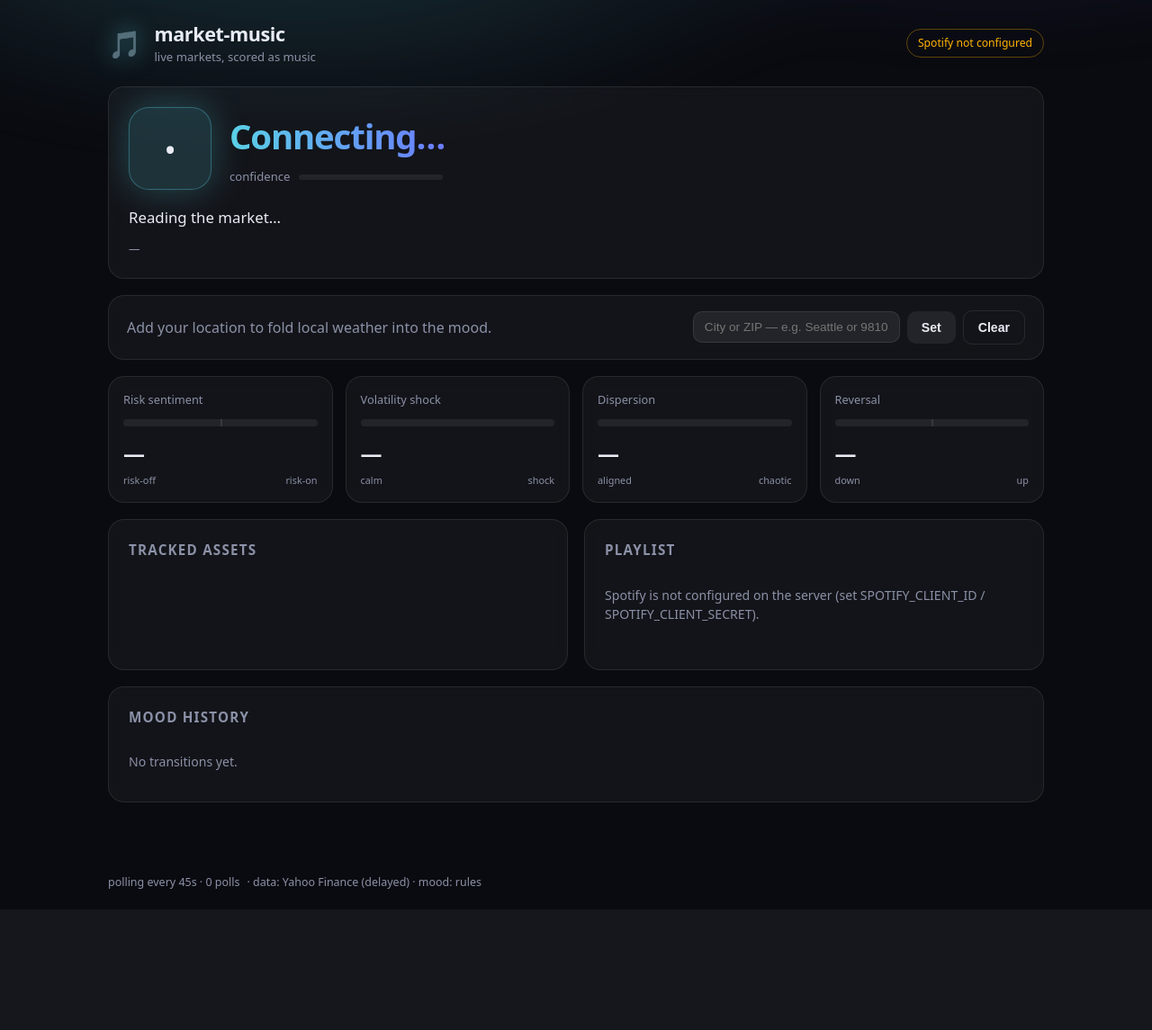
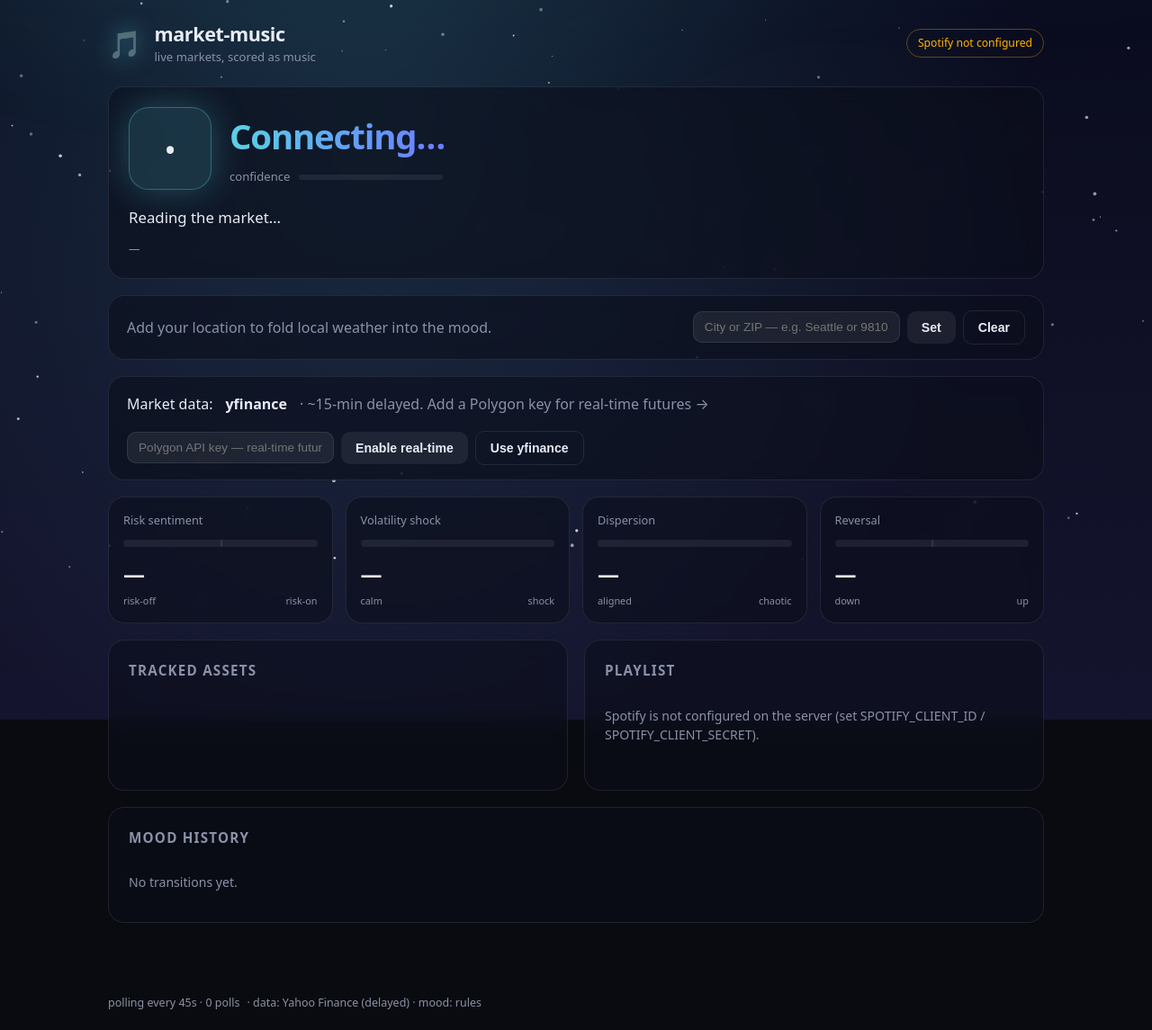
Before and after one commit to ppinkhasov/market-music, a FastAPI app: page / in a window 1280 px wide. Shown: the whole page at 90% size. Before the commit the page ends 1011 px from the top, so only its background shows below. Run offline with FastAPI, Linux system fonts and the light colour scheme.

Commit message:
Add in-app Polygon key entry + dynamic time/weather/mood background
Two UX features.

1) Market-data source picker (app/main.py, app/config.py, app/market_data.py):
   paste a Polygon API key right in the dashboard to switch to real-time stocks
   + futures, or revert to yfinance — no manual .env editing. The key is
   validated against Polygon's previous-close endpoint, applied live (provider
   swapped + cached client reset without a restart), and persisted to .env.
   - POST /api/config/polygon {api_key}, POST /api/config/provider {provider}.
   - Key is charset-guarded ([A-Za-z0-9_-]) and env values are newline-stripped
     so a value can't inject extra .env lines.
   - update_env writes atomically (temp file + fsync + os.replace) so a crash
     mid-write can never truncate .env and lose the user's keys.
   - reset_polygon drops the cached provider without closing its client (a poll
     may be mid-flight in a worker thread).

2) Dynamic background (app/static/scene.js): a generative canvas sky that
   shifts with the time of day (night -> dawn -> midday -> dusk gradients),
   weather (rain/snow/stars/clouds particles), and market mood (accent glow),
   with motion that pulses to the current energy — an ambient "visualizer".
   Real audio-reactive FFT isn't possible (Spotify's Web Playback SDK plays a
   DRM stream with no Web Audio access), so it's driven by the mood's energy.
   - Self-guarded rAF loop (no duplicate loops on tab visibility toggles),
     pauses when hidden. Cards darkened to stay readable over any sky.

Hardened from an adversarial review: the atomic .env write above was the one
confirmed finding (non-atomic write could corrupt .env). Verified live: night
sky + stars, the theme recolors with the mood (gold for euphoric), the provider
round-trip (yfinance <-> polygon) and bad-key rejection both work, .env intact.

Co-Authored-By: Claude Opus 4.8 (1M context) <noreply@anthropic.com>

```diff
--- a/app/main.py
+++ b/app/main.py
@@ -12,7 +12,10 @@ from fastapi.responses import HTMLResponse, JSONResponse, RedirectResponse
 from fastapi.staticfiles import StaticFiles
 from fastapi.templating import Jinja2Templates
 
-from . import spotify_client, weather as weather_mod
+import asyncio
+import re
+
+from . import config, market_data, spotify_client, weather as weather_mod
 from .config import settings
 from .state import UserSession, engine
 
@@ -144,6 +147,55 @@ async def set_location(request: Request):
 async def clear_location():
     await engine.clear_location()
     return {"ok": True}
+
+
+# --- Market data source (Polygon key) -------------------------------------
+
+@app.post("/api/config/polygon")
+async def set_polygon_key(request: Request):
+    """Save a Polygon API key to the local .env and switch to real-time mode."""
+    try:
+        payload = await request.json()
+    except Exception:
+        payload = {}
+    key = (payload.get("api_key") or "").strip()
+    if not key:
+        return JSONResponse({"error": "Enter a Polygon API key."}, status_code=400)
+    if not re.fullmatch(r"[A-Za-z0-9_-]{8,80}", key):
+        return JSONResponse({"error": "That doesn't look like a Polygon API key."}, status_code=400)
+    ok, msg = await asyncio.to_thread(market_data.validate_polygon_key, key)
+    if not ok:
+        return JSONResponse({"error": msg}, status_code=400)
+    # Apply live + persist so it survives a restart.
+    settings.polygon_api_key = key
+    settings.market_data_provider = "polygon"
+    market_data.reset_polygon()
+    try:
+        config.update_env({"POLYGON_API_KEY": key, "MARKET_DATA_PROVIDER": "polygon"})
+    except Exception:
+        log.exception("failed to persist polygon key to .env")
+        return JSONResponse({"error": "Saved live, but couldn't write .env."}, status_code=500)
+    return {"ok": True, "provider": "polygon"}
+
+
+@app.post("/api/config/provider")
+async def set_provider(request: Request):
+    """Switch the active market-data provider (yfinance | polygon)."""
+    try:
+        payload = await request.json()
+    except Exception:
+        payload = {}
+    provider = (payload.get("provider") or "").strip()
+    if provider not in ("yfinance", "polygon"):
+        return JSONResponse({"error": "Provider must be 'yfinance' or 'polygon'."}, status_code=400)
+    if provider == "polygon" and not settings.polygon_configured:
+        return JSONResponse({"error": "No Polygon key set yet."}, status_code=400)
+    settings.market_data_provider = provider
+    try:
+        config.update_env({"MARKET_DATA_PROVIDER": provider})
+    except Exception:
+        log.exception("failed to persist provider to .env")
+    return {"ok": True, "provider": provider}
 
 
 # --- Spotify OAuth --------------------------------------------------------
--- a/app/static/app.js
+++ b/app/static/app.js
@@ -314,6 +314,52 @@
     }
   }
 
+  function renderDataSource(cfg) {
+    const now = $("dataNow");
+    if (!now) return;
+    const isPoly = cfg.market_data_provider === "polygon" && cfg.polygon_configured;
+    now.innerHTML = "";
+    now.appendChild(makeEl("span", null, "Market data: "));
+    if (isPoly) {
+      now.appendChild(makeEl("b", "src-badge src-polygon", "POLYGON"));
+      now.appendChild(makeEl("span", "muted", " real-time stocks + futures"));
+    } else {
+      now.appendChild(makeEl("b", null, "yfinance"));
+      now.appendChild(makeEl("span", "muted", " · ~15-min delayed. Add a Polygon key for real-time futures →"));
+    }
+    // Show the key form for yfinance; a revert button when already on Polygon.
+    const focused = document.activeElement === $("polygonKey");
+    if (!focused) {
+      $("polygonKey").style.display = isPoly ? "none" : "";
+      $("polygonBtn").style.display = isPoly ? "none" : "";
+      $("revertProviderBtn").hidden = !isPoly;
+    }
+  }
+
+  async function submitPolygonKey() {
+    const key = $("polygonKey").value.trim();
+    if (!key) return;
+    const btn = $("polygonBtn");
+    btn.disabled = true; const lbl = btn.textContent; btn.textContent = "Checking…";
+    try {
+      await api("/api/config/polygon", { method: "POST", headers: {"Content-Type": "application/json"},
+        body: JSON.stringify({ api_key: key }) });
+      $("polygonKey").value = "";
+      toast("Real-time Polygon data enabled 🛰️");
+      tick();
+    } catch (e) { toast(e.message, true); }
+    finally { btn.disabled = false; btn.textContent = lbl; }
+  }
+
+  async function switchProvider(provider) {
+    try {
+      await api("/api/config/provider", { method: "POST", headers: {"Content-Type": "application/json"},
+        body: JSON.stringify({ provider }) });
+      toast(`Switched market data to ${provider}.`);
+      tick();
+    } catch (e) { toast(e.message, true); }
+  }
+
   async function submitLocation(query) {
     const btn = $("setLocBtn");
     btn.disabled = true; const label = btn.textContent; btn.textContent = "…";
@@ -335,8 +381,10 @@
       const s = await api("/api/state");
       if (s.auto_sync_interval) autoSyncInterval = s.auto_sync_interval;
       renderEmotion(s.emotion, s.music_plan, s.updated_at, s.time_ctx);
+      if (window.Scene) window.Scene.update(s);
       renderSnapshot(s.snapshot);
       renderWeather(s.weather);
+      renderDataSource(s.config || {});
       renderHistory(s.history);
 
       const session = s.session || {};
@@ -372,6 +420,12 @@
     const q = $("locationInput").value.trim();
     if (q) submitLocation(q);
   });
+  // wire up the Polygon data-source form
+  const pForm = $("polygonForm");
+  if (pForm) pForm.addEventListener("submit", (e) => { e.preventDefault(); submitPolygonKey(); });
+  const revertBtn = $("revertProviderBtn");
+  if (revertBtn) revertBtn.addEventListener("click", () => switchProvider("yfinance"));
+
   const clearLoc = $("clearLocBtn");
   if (clearLoc) clearLoc.addEventListener("click", async () => {
     clearLoc.disabled = true;  // guard against rapid double-clicks
--- /dev/null
+++ b/app/static/scene.js
@@ -0,0 +1,192 @@
+// market-music — dynamic background: a generative sky that shifts with the
+// time of day, weather, and market mood. Motion intensity tracks the current
+// energy (an ambient "visualizer" — Spotify's DRM stream can't be sampled for
+// real audio-reactive FFT, so we drive it from the mood's energy instead).
+(() => {
+  "use strict";
+  const canvas = document.getElementById("bgCanvas");
+  if (!canvas) return;
+  const ctx = canvas.getContext("2d");
+
+  // Sky keyframes by local hour: [topRGB, bottomRGB]. Interpolated between.
+  const SKY = [
+    { h: 0,  top: [8, 10, 24],    bot: [16, 16, 36] },    // deep night
+    { h: 5,  top: [28, 24, 58],   bot: [70, 46, 78] },    // pre-dawn
+    { h: 7,  top: [86, 104, 160], bot: [240, 162, 120] }, // sunrise
+    { h: 11, top: [70, 132, 212], bot: [176, 206, 236] }, // midday
+    { h: 16, top: [84, 124, 198], bot: [214, 176, 152] }, // afternoon
+    { h: 18, top: [64, 52, 112],  bot: [236, 120, 92] },  // sunset
+    { h: 20, top: [26, 28, 64],   bot: [54, 42, 84] },    // dusk
+    { h: 22, top: [10, 12, 30],   bot: [22, 20, 46] },    // night
+    { h: 24, top: [8, 10, 24],    bot: [16, 16, 36] },    // wraps to night
+  ];
+
+  const lerp = (a, b, t) => a + (b - a) * t;
+  const lerpRGB = (a, b, t) => [lerp(a[0], b[0], t), lerp(a[1], b[1], t), lerp(a[2], b[2], t)];
+
+  function skyAt(hour) {
+    let lo = SKY[0], hi = SKY[SKY.length - 1];
+    for (let i = 0; i < SKY.length - 1; i++) {
+      if (hour >= SKY[i].h && hour <= SKY[i + 1].h) { lo = SKY[i]; hi = SKY[i + 1]; break; }
+    }
+    const t = (hour - lo.h) / Math.max(0.001, hi.h - lo.h);
+    return { top: lerpRGB(lo.top, hi.top, t), bot: lerpRGB(lo.bot, hi.bot, t) };
+  }
+
+  function accentRGB() {
+    const c = getComputedStyle(document.documentElement).getPropertyValue("--accent").trim();
+    const m = c.match(/^#?([0-9a-f]{2})([0-9a-f]{2})([0-9a-f]{2})$/i);
+    return m ? [parseInt(m[1], 16), parseInt(m[2], 16), parseInt(m[3], 16)] : [120, 124, 255];
+  }
+  const rgba = (c, a) => `rgba(${c[0] | 0},${c[1] | 0},${c[2] | 0},${a})`;
+
+  // --- state (target values; current values ease toward them) ---
+  const target = { hour: 22, isPrecip: false, code: 0, energy: 0.4, accent: [120, 124, 255] };
+  const cur = { top: [12, 14, 32], bot: [20, 20, 46], glow: [120, 124, 255], energy: 0.4 };
+  let particles = [];
+  let mode = "stars";       // "rain" | "snow" | "stars" | "clouds" | "none"
+  let W = 0, H = 0, paused = false, t0 = 0;
+
+  function resize() {
+    const dpr = Math.min(2, window.devicePixelRatio || 1);
+    W = canvas.clientWidth; H = canvas.clientHeight;
+    canvas.width = W * dpr; canvas.height = H * dpr;
+    ctx.setTransform(dpr, 0, 0, dpr, 0, 0);
+    buildParticles();
+  }
+
+  function pickMode() {
+    const c = target.code, hour = target.hour, night = hour < 6 || hour >= 20;
+    if (target.isPrecip) {
+      // snow codes 71-77, 85-86; everything else precipitating = rain
+      if ((c >= 71 && c <= 77) || c === 85 || c === 86) return "snow";
+      return "rain";
+    }
+    if (c >= 1 && c <= 3) return "clouds";   // partly cloudy / overcast
+    if (c === 45 || c === 48) return "clouds"; // fog -> soft clouds
+    return night ? "stars" : "none";
+  }
+
+  function buildParticles() {
+    mode = pickMode();
+    particles = [];
+    const area = W * H;
+    if (mode === "rain") {
+      const n = Math.min(260, Math.floor(area / 4500));
+      for (let i = 0; i < n; i++) particles.push({ x: Math.random() * W, y: Math.random() * H, len: 8 + Math.random() * 14, v: 6 + Math.random() * 8 });
+    } else if (mode === "snow") {
+      const n = Math.min(180, Math.floor(area / 7000));
+      for (let i = 0; i < n; i++) particles.push({ x: Math.random() * W, y: Math.random() * H, r: 1 + Math.random() * 2.4, v: 0.5 + Math.random() * 1.2, drift: Math.random() * 2 - 1 });
+    } else if (mode === "stars") {
+      const n = Math.min(160, Math.floor(area / 9000));
+      for (let i = 0; i < n; i++) particles.push({ x: Math.random() * W, y: Math.random() * H * 0.85, r: 0.5 + Math.random() * 1.4, tw: Math.random() * Math.PI * 2 });
+    } else if (mode === "clouds") {
+      const n = Math.min(7, Math.floor(area / 90000) + 2);
+      for (let i = 0; i < n; i++) particles.push({ x: Math.random() * W, y: 40 + Math.random() * H * 0.5, r: 60 + Math.random() * 120, v: 0.1 + Math.random() * 0.25 });
+    }
+  }
+
+  function draw(ts) {
+    if (!t0) t0 = ts;
+    const time = (ts - t0) / 1000;
+
+    // Ease current colors toward targets for smooth day/weather/mood transitions.
+    const sky = skyAt(target.hour);
+    const ease = 0.02;
+    cur.top = lerpRGB(cur.top, sky.top, ease);
+    cur.bot = lerpRGB(cur.bot, sky.bot, ease);
+    cur.glow = lerpRGB(cur.glow, target.accent, ease);
+    cur.energy = lerp(cur.energy, target.energy, 0.04);
+
+    // Sky gradient.
+    const g = ctx.createLinearGradient(0, 0, 0, H);
+    g.addColorStop(0, rgba(cur.top, 1));
+    g.addColorStop(1, rgba(cur.bot, 1));
+    ctx.fillStyle = g;
+    ctx.fillRect(0, 0, W, H);
+
+    // Mood glow: a soft radial that pulses with energy (the ambient visualizer).
+    const pulse = 0.5 + 0.5 * Math.sin(time * (0.6 + cur.energy * 2.2));
+    const glowA = 0.12 + cur.energy * 0.20 * pulse;
+    const radius = Math.max(W, H) * (0.55 + cur.energy * 0.15 * pulse);
+    const rg = ctx.createRadialGradient(W * 0.32, H * 0.18, 0, W * 0.32, H * 0.18, radius);
+    rg.addColorStop(0, rgba(cur.glow, glowA));
+    rg.addColorStop(1, rgba(cur.glow, 0));
+    ctx.fillStyle = rg;
+    ctx.fillRect(0, 0, W, H);
+
+    // Particles — speed scales with energy.
+    const spd = 0.6 + cur.energy * 1.1;
+    if (mode === "rain") {
+      ctx.strokeStyle = rgba([180, 200, 230], 0.35); ctx.lineWidth = 1;
+      ctx.beginPath();
+      for (const p of particles) {
+        ctx.moveTo(p.x, p.y); ctx.lineTo(p.x - 1.5, p.y + p.len);
+        p.y += p.v * spd * 2; p.x -= 0.6 * spd;
+        if (p.y > H) { p.y = -p.len; p.x = Math.random() * W; }
+      }
+      ctx.stroke();
+    } else if (mode === "snow") {
+      ctx.fillStyle = rgba([235, 240, 255], 0.7);
+      for (const p of particles) {
+        ctx.beginPath(); ctx.arc(p.x, p.y, p.r, 0, Math.PI * 2); ctx.fill();
+        p.y += p.v * spd; p.x += Math.sin(time + p.drift) * 0.4;
+        if (p.y > H) { p.y = -4; p.x = Math.random() * W; }
+      }
+    } else if (mode === "stars") {
+      for (const p of particles) {
+        const a = 0.35 + 0.45 * (0.5 + 0.5 * Math.sin(time * 1.5 + p.tw));
+        ctx.fillStyle = rgba([255, 255, 255], a);
+        ctx.beginPath(); ctx.arc(p.x, p.y, p.r, 0, Math.PI * 2); ctx.fill();
+      }
+    } else if (mode === "clouds") {
+      for (const p of particles) {
+        const cg = ctx.createRadialGradient(p.x, p.y, 0, p.x, p.y, p.r);
+        cg.addColorStop(0, rgba([200, 205, 220], 0.10));
+        cg.addColorStop(1, rgba([200, 205, 220], 0));
+        ctx.fillStyle = cg;
+        ctx.beginPath(); ctx.arc(p.x, p.y, p.r, 0, Math.PI * 2); ctx.fill();
+        p.x += p.v * spd; if (p.x - p.r > W) p.x = -p.r;
+      }
+    }
+  }
+
+  // Single self-guarded loop: a duplicate start() while running is a no-op, and
+  // the loop cleanly stops when paused (no orphaned rAF chains on tab toggles).
+  let running = false;
+  function frame(ts) {
+    if (paused) { running = false; return; }
+    draw(ts);
+    requestAnimationFrame(frame);
+  }
+  function start() {
+    if (running) return;
+    running = true; t0 = 0;
+    requestAnimationFrame(frame);
+  }
+
+  // --- public API ---
+  window.Scene = {
+    update(state) {
+      if (!state) return;
+      if (state.time_ctx && typeof state.time_ctx.hour === "number") target.hour = state.time_ctx.hour;
+      const w = state.weather;
+      const prevMode = mode;
+      target.isPrecip = !!(w && w.is_precip);
+      target.code = w ? (w.code | 0) : 0;
+      const plan = state.music_plan;
+      if (plan && typeof plan.target_energy === "number") target.energy = plan.target_energy;
+      target.accent = accentRGB();
+      // Rebuild particles only when the weather scene type actually changes.
+      if (pickMode() !== prevMode) buildParticles();
+    },
+  };
+
+  window.addEventListener("resize", resize);
+  document.addEventListener("visibilitychange", () => {
+    paused = document.hidden;
+    if (!paused) start();
+  });
+  resize();
+  start();
+})();
--- a/app/static/styles.css
+++ b/app/static/styles.css
@@ -38,11 +38,16 @@ body {
   overflow-x: hidden;
 }
 
+#bgCanvas {
+  position: fixed; inset: 0; width: 100%; height: 100%; z-index: 0;
+  display: block; pointer-events: none;
+}
+
 .bg-glow {
   position: fixed; inset: -30vh -10vw auto -10vw; height: 80vh; z-index: 0;
   background: radial-gradient(60% 60% at 30% 20%, color-mix(in srgb, var(--accent) 38%, transparent), transparent 70%),
               radial-gradient(50% 50% at 80% 10%, color-mix(in srgb, var(--accent-2) 30%, transparent), transparent 70%);
-  filter: blur(40px); opacity: 0.55; pointer-events: none;
+  filter: blur(40px); opacity: 0.30; pointer-events: none;
   transition: background 1.2s ease, opacity 1.2s ease;
 }
 
@@ -60,13 +65,13 @@ main { max-width: 1080px; margin: 0 auto; padding: 0 20px 60px; }
 .tagline { margin: 0; color: var(--muted); font-size: 0.82rem; }
 .auth { display: flex; align-items: center; gap: 10px; }
 
-/* Cards */
+/* Cards — dark translucent base so text stays readable over any sky. */
 .card {
-  background: var(--surface);
+  background: rgba(12, 14, 26, 0.58);
   border: 1px solid var(--border);
   border-radius: 18px;
   padding: 22px;
-  backdrop-filter: blur(8px);
+  backdrop-filter: blur(10px);
 }
 
 /* Hero */
--- a/app/templates/index.html
+++ b/app/templates/index.html
@@ -8,6 +8,7 @@
   <link rel="stylesheet" href="/static/styles.css" />
 </head>
 <body>
+  <canvas id="bgCanvas"></canvas>
   <div class="bg-glow" id="bgGlow"></div>
 
   <header class="topbar">
@@ -62,6 +63,17 @@
                placeholder="City or ZIP — e.g. Seattle or 98101" aria-label="Location" />
         <button class="btn" type="submit" id="setLocBtn">Set</button>
         <button class="btn ghost" type="button" id="clearLocBtn" hidden>Clear</button>
+      </form>
+    </section>
+
+    <!-- Market data source: yfinance (default) or real-time Polygon -->
+    <section class="card weather-bar data-bar">
+      <div class="weather-now" id="dataNow"></div>
+      <form class="weather-form" id="polygonForm" autocomplete="off">
+        <input id="polygonKey" type="password"
+               placeholder="Polygon API key — real-time futures" aria-label="Polygon API key" />
+        <button class="btn" type="submit" id="polygonBtn">Enable real-time</button>
+        <button class="btn ghost" type="button" id="revertProviderBtn" hidden>Use yfinance</button>
       </form>
     </section>
 
@@ -124,6 +136,7 @@
   <div class="toast" id="toast"></div>
 
   <script>window.__POLL_INTERVAL__ = {{ poll_interval }};</script>
+  <script src="/static/scene.js"></script>
   <script src="/static/app.js"></script>
 </body>
 </html>
```
Also changed, not shown: app/config.py (+40 -0 lines), app/market_data.py (+30 -0 lines), README.md.
